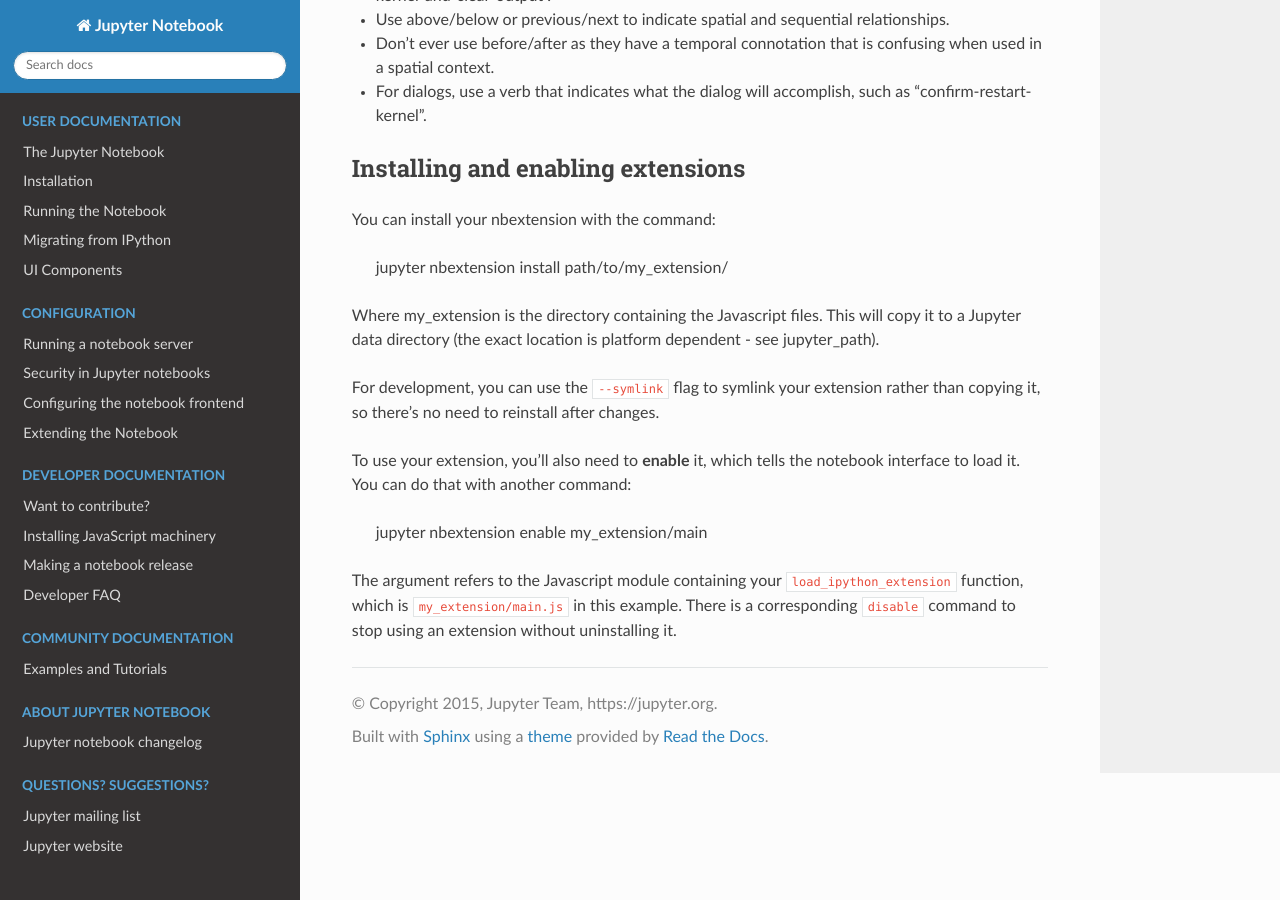
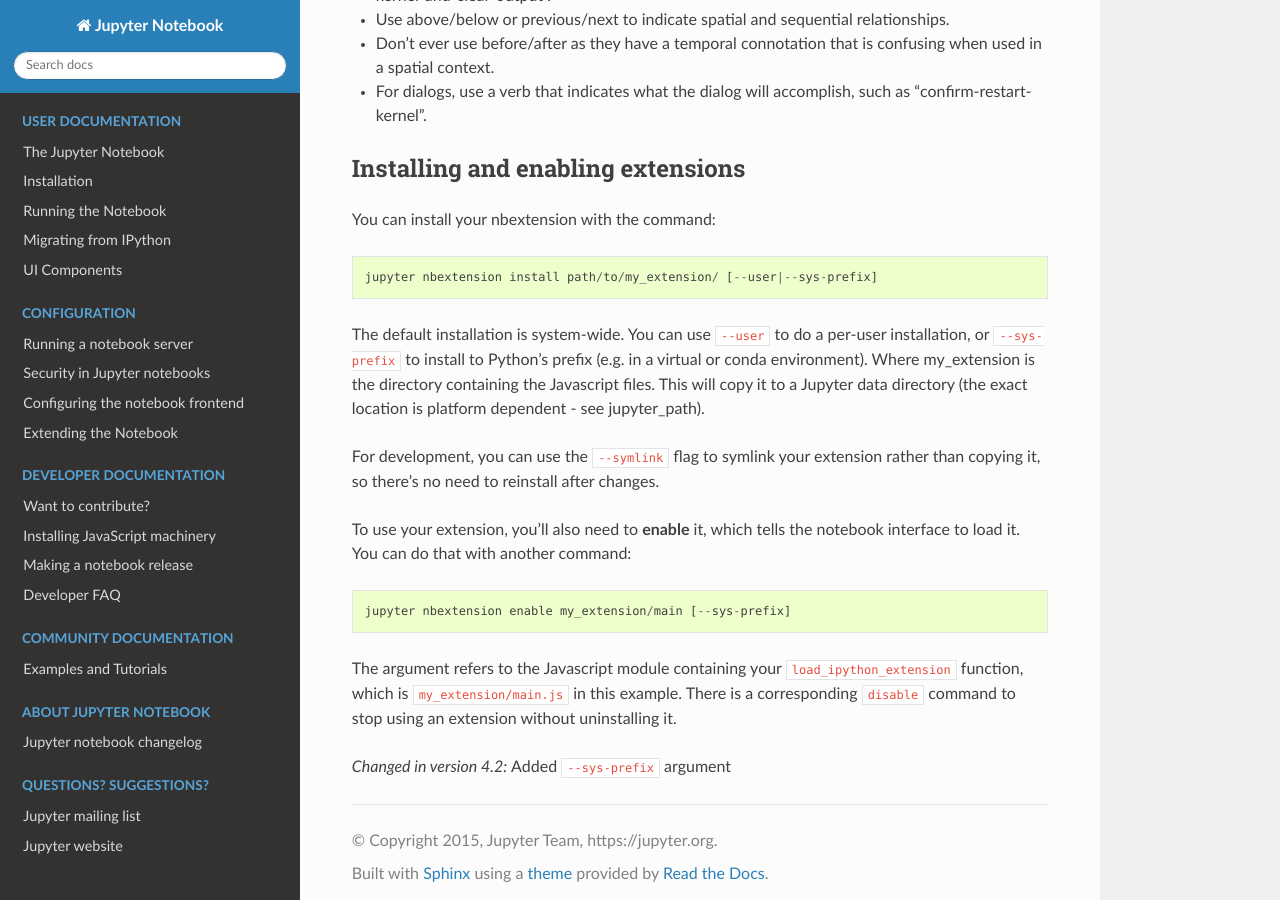
Before and after one commit to jupyter/nbclassic, a Sphinx documentation site: the page built from docs/source/extending/frontend_extensions.rst, in a window 1280 px wide and 900 px high, scrolled down 3584 px. Built offline with Sphinx 7.4.7 and the Read the Docs theme 2.0.0, drawn with Linux system fonts in a browser that asks for light colours; pages that are not in the unit, such as notebooks, are missing from menus.

```diff
--- a/docs/source/extending/frontend_extensions.rst
+++ b/docs/source/extending/frontend_extensions.rst
@@ -202,10 +202,12 @@
 Installing and enabling extensions
 ----------------------------------
 
-You can install your nbextension with the command:
+You can install your nbextension with the command::
 
-    jupyter nbextension install path/to/my_extension/
+    jupyter nbextension install path/to/my_extension/ [--user|--sys-prefix]
 
+The default installation is system-wide. You can use ``--user`` to do a per-user installation,
+or ``--sys-prefix`` to install to Python's prefix (e.g. in a virtual or conda environment).
 Where my_extension is the directory containing the Javascript files.
 This will copy it to a Jupyter data directory (the exact location is platform
 dependent - see :ref:`jupyter_path`).
@@ -214,11 +216,15 @@
 rather than copying it, so there's no need to reinstall after changes.
 
 To use your extension, you'll also need to **enable** it, which tells the
-notebook interface to load it. You can do that with another command:
+notebook interface to load it. You can do that with another command::
 
-    jupyter nbextension enable my_extension/main
+    jupyter nbextension enable my_extension/main [--sys-prefix]
 
 The argument refers to the Javascript module containing your
 ``load_ipython_extension`` function, which is ``my_extension/main.js`` in this
 example. There is a corresponding ``disable`` command to stop using an
 extension without uninstalling it.
+
+.. versionchanged:: 4.2
+
+    Added ``--sys-prefix`` argument
```
Also changed, not shown: docs/source/examples/Notebook/Distributing Jupyter Extensions as Python Packages.ipynb.
